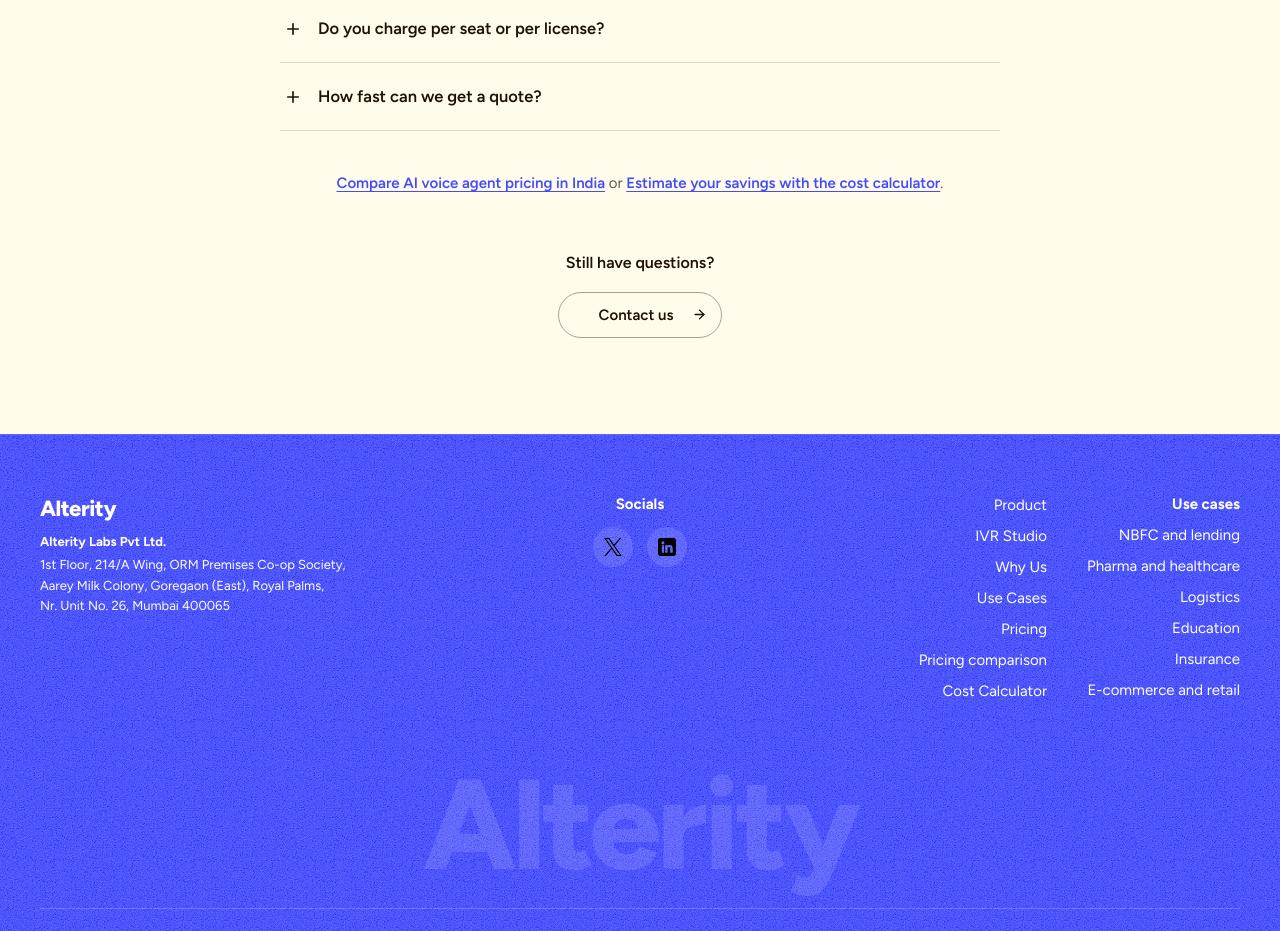
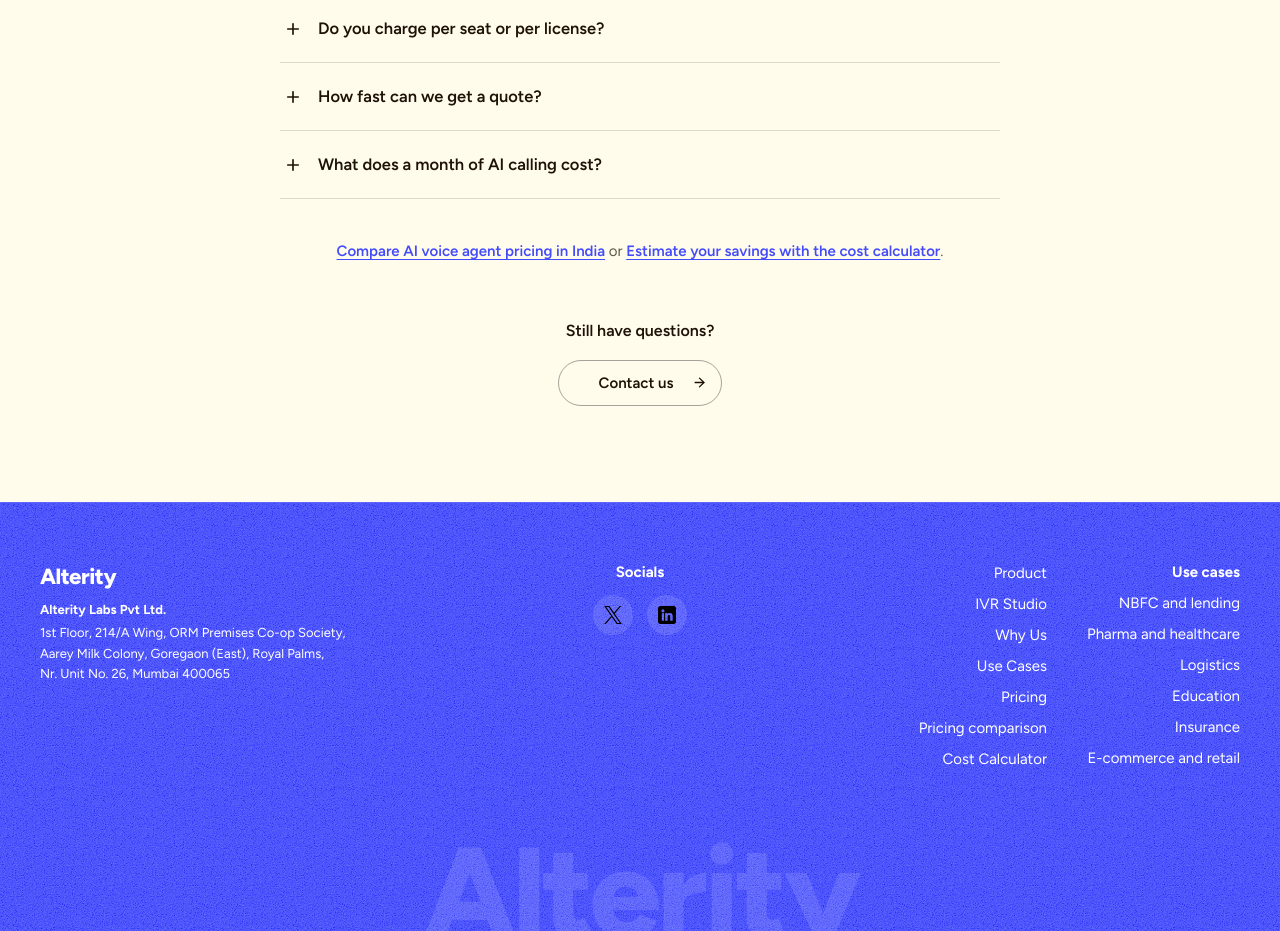
Before and after one commit to mohneeshrautela/alterity-website, a React (Vite) app: page /pricing in a window 1280 px wide. Shown: the part 1500-2431 px from the top of the page. Built offline with nearby package versions, Linux system fonts and the light colour scheme.

Commit message:
Add pricing FAQ: monthly AI calling cost with billing steps

```diff
--- a/src/components/PricingPage/PricingPage.jsx
+++ b/src/components/PricingPage/PricingPage.jsx
@@ -41,6 +41,12 @@ const PRICING_FAQ_ITEMS = [
     question: 'How fast can we get a quote?',
     answer:
       "Reach out via the contact button below with your monthly call volume and use case, and our team will follow up with a tailored quote, typically within one business day.",
+  },
+  {
+    id: 'pricing-faq-7',
+    question: 'What does a month of AI calling cost?',
+    answer:
+      "Alterity charges a flat ₹4 per connected minute plus GST, with no setup fee and no minimum - speech-to-text, the language model, the voice, telephony and analytics are bundled. Billing works in steps: a call of up to 30 seconds is billed as 30 seconds, a call longer than 30 seconds and up to 60 seconds is billed as one minute, and beyond one minute you pay per second. Any answered call counts as connected, including short pickups and answering machines. For example, a 20-second call bills 30 seconds (₹2), a 45-second call bills one minute (₹4), and a 90-second call bills 90 seconds (₹6) - all plus GST. A month with 10,000 billable minutes, after this per-call rounding, costs ₹40,000 plus GST.",
   },
 ]
 
```
